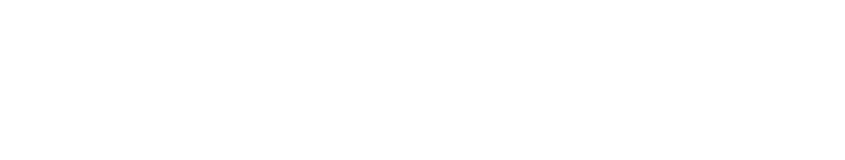
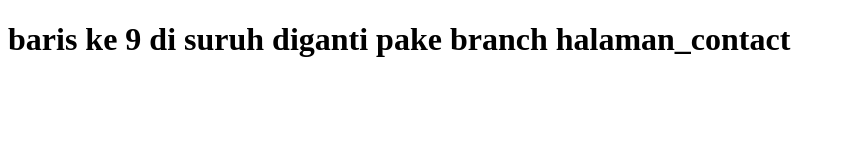
Before and after one commit to febrianblo/belajar-git, a plain HTML site: page contact.html in a window 1280 px wide. Shown: the whole page, without its empty margins (0-845 px from the left). Drawn offline with Linux system fonts and the light colour scheme.

Commit message:
nambahin h1 di baris 9

```diff
--- a/contact.html
+++ b/contact.html
@@ -8,7 +8,7 @@
 </head>
 
 <body>
-
+    <h1>baris ke 9 di suruh diganti pake branch halaman_contact</h1>
 </body>
 
 </html>
```
